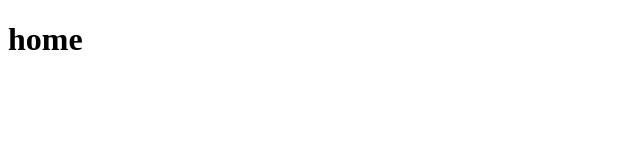
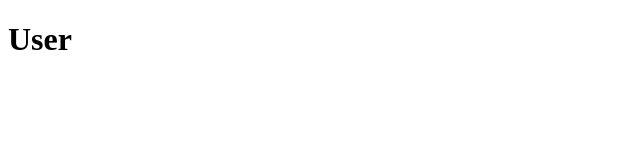
Before and after one commit to leij11/e-commerce-reactJS, a React (Create React App) app in the folder front_end/: page /user in a window 1280 px wide. Shown: the top 160 px of the page, without its empty margins (0-640 px from the left). Built offline with nearby package versions, Linux system fonts and the light colour scheme.

Commit message:
Add routes

```diff
--- a/front_end/package.json
+++ b/front_end/package.json
@@ -8,6 +8,7 @@
     "@testing-library/user-event": "^7.1.2",
     "react": "^16.13.1",
     "react-dom": "^16.13.1",
+    "react-router-dom": "^5.2.0",
     "react-scripts": "3.4.1"
   },
   "scripts": {
--- a/front_end/src/App.js
+++ b/front_end/src/App.js
@@ -1,15 +1,30 @@
 import React from 'react';
 import './App.css';
+import {
+  BrowserRouter as Router,
+  Route,
+  Redirect,
+  Switch
+} from 'react-router-dom';
 
-
+import User from './user/pages/User.js'
+import Product from './product/pages/Product.js'
 
 const App = () => {
   return (
-    <div >
-      <h1>
-        home
-      </h1>
-    </div>
+    <Router>
+      <Switch>
+        <Route path="/" exact>
+          <Product />
+        </Route>
+        <Route path="/product" exact>
+          <Product />
+        </Route>
+        <Route path="/user">
+          <User />
+        </Route>
+      </Switch>
+    </Router>
   );
 }
 
--- /dev/null
+++ b/front_end/src/product/pages/Product.js
@@ -0,0 +1,13 @@
+import React from 'react';
+
+const Product = () => {
+  return(
+    <div>
+      <h1>
+        Product
+      </h1>
+    </div>
+  )
+}
+
+export default Product;
--- /dev/null
+++ b/front_end/src/user/pages/User.js
@@ -0,0 +1,13 @@
+import React from 'react';
+
+const User = () => {
+  return(
+    <div>
+      <h1>
+        User
+      </h1>
+    </div>
+  )
+}
+
+export default User;
```
Also changed, not shown: front_end/src/user/pages/Auth.js (added, +13 -0 lines), 1 other file (tests, documents, lock files or other folders).
